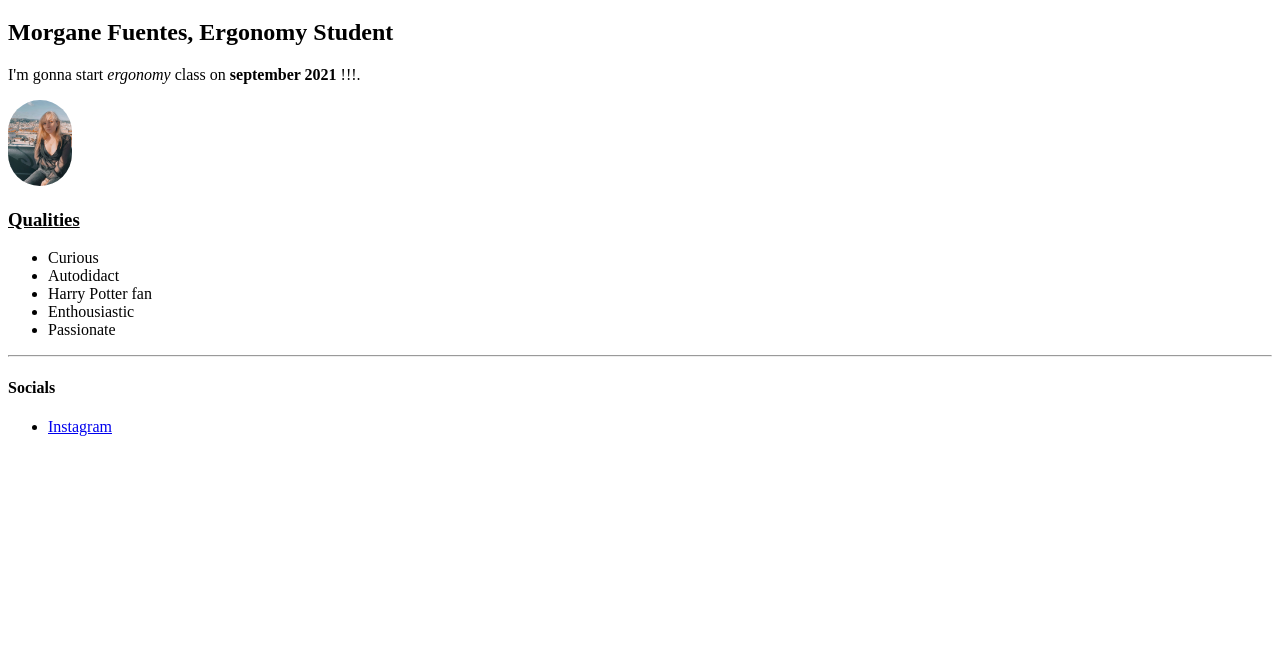
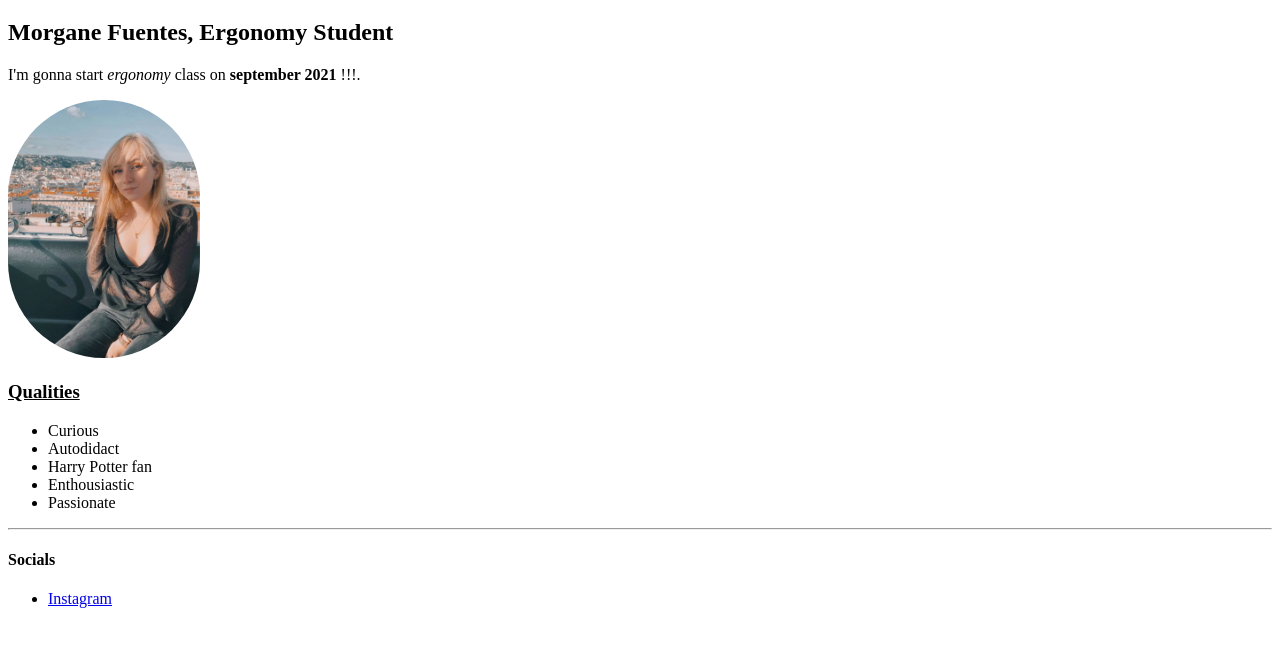
Before and after one commit to Morgane-FV/test-website, a plain HTML site: page index.html in a window 1280 px wide. Shown: the part 61-708 px from the top of the page. Drawn offline with Linux system fonts and the light colour scheme.

Commit message:
Update index.html

```diff
--- a/index.html
+++ b/index.html
@@ -9,7 +9,7 @@
   <h2>Morgane Fuentes, Ergonomy Student</h2>
   <p>I'm gonna start <i>ergonomy</i> class on <b>september 2021</b> !!!.</p>
 
-  <img src="./images/myface.png" alt="face of morgane F." style="width:5vw;height:auto;border-radius:100px">
+  <img src="./images/myface.png" alt="face of morgane F." style="width:15vw;height:auto;border-radius:100px">
 
 <h3><u>Qualities</u></h3>
 <ul>
```
